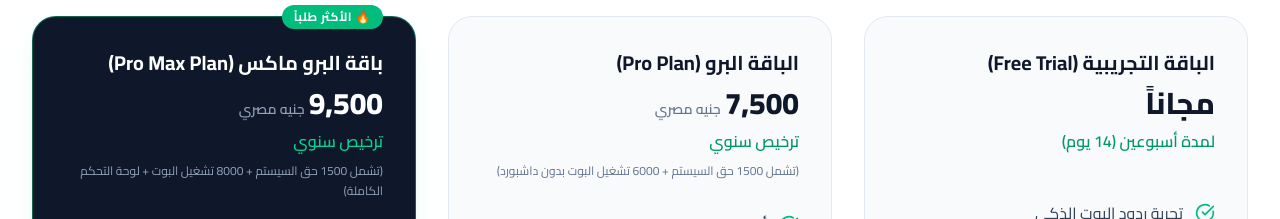
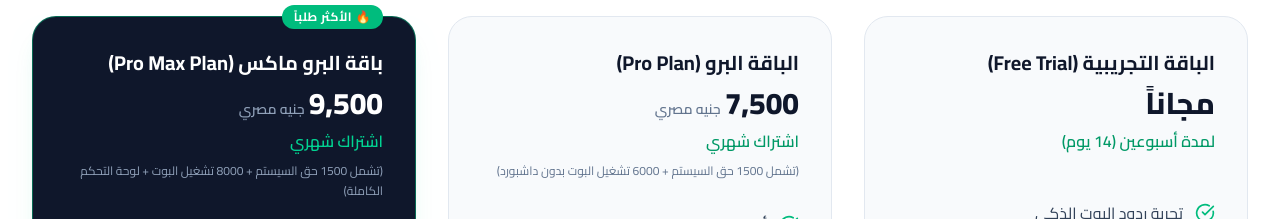
Before and after one commit to yst2009/botify-ai-landing-page, a Next.js app: page / in a window 1280 px wide. Shown: the part 2420-2639 px from the top of the page. Built offline with nearby package versions, Linux system fonts and the light colour scheme.

Commit message:
Update pricing to monthly subscription

```diff
--- a/src/app/page.tsx
+++ b/src/app/page.tsx
@@ -151,7 +151,7 @@ export default function Home() {
                     <span className="text-3xl font-black text-slate-900 dark:text-white">7,500</span>
                     <span className="text-slate-500 dark:text-slate-400 mr-1 text-sm font-semibold">جنيه مصري</span>
                   </div>
-                  <p className="text-emerald-600 dark:text-emerald-400 font-semibold mb-2">ترخيص سنوي</p>
+                  <p className="text-emerald-600 dark:text-emerald-400 font-semibold mb-2">اشتراك شهري</p>
                   <p className="text-xs text-slate-500 dark:text-slate-400 leading-relaxed">(تشمل 1500 حق السيستم + 6000 تشغيل البوت بدون داشبورد)</p>
                 </div>
                 <ul className="space-y-4 mb-8 flex-1">
@@ -190,7 +190,7 @@ export default function Home() {
                     <span className="text-3xl font-black text-white">9,500</span>
                     <span className="text-slate-400 mr-1 text-sm font-semibold">جنيه مصري</span>
                   </div>
-                  <p className="text-emerald-400 font-semibold mb-2">ترخيص سنوي</p>
+                  <p className="text-emerald-400 font-semibold mb-2">اشتراك شهري</p>
                   <p className="text-xs text-slate-400 leading-relaxed">(تشمل 1500 حق السيستم + 8000 تشغيل البوت + لوحة التحكم الكاملة)</p>
                 </div>
                 <ul className="space-y-4 mb-8 flex-1">
--- a/tsconfig.json
+++ b/tsconfig.json
@@ -15,7 +15,7 @@
     "moduleResolution": "bundler",
     "resolveJsonModule": true,
     "isolatedModules": true,
-    "jsx": "preserve",
+    "jsx": "react-jsx",
     "incremental": true,
     "plugins": [
       {
```
